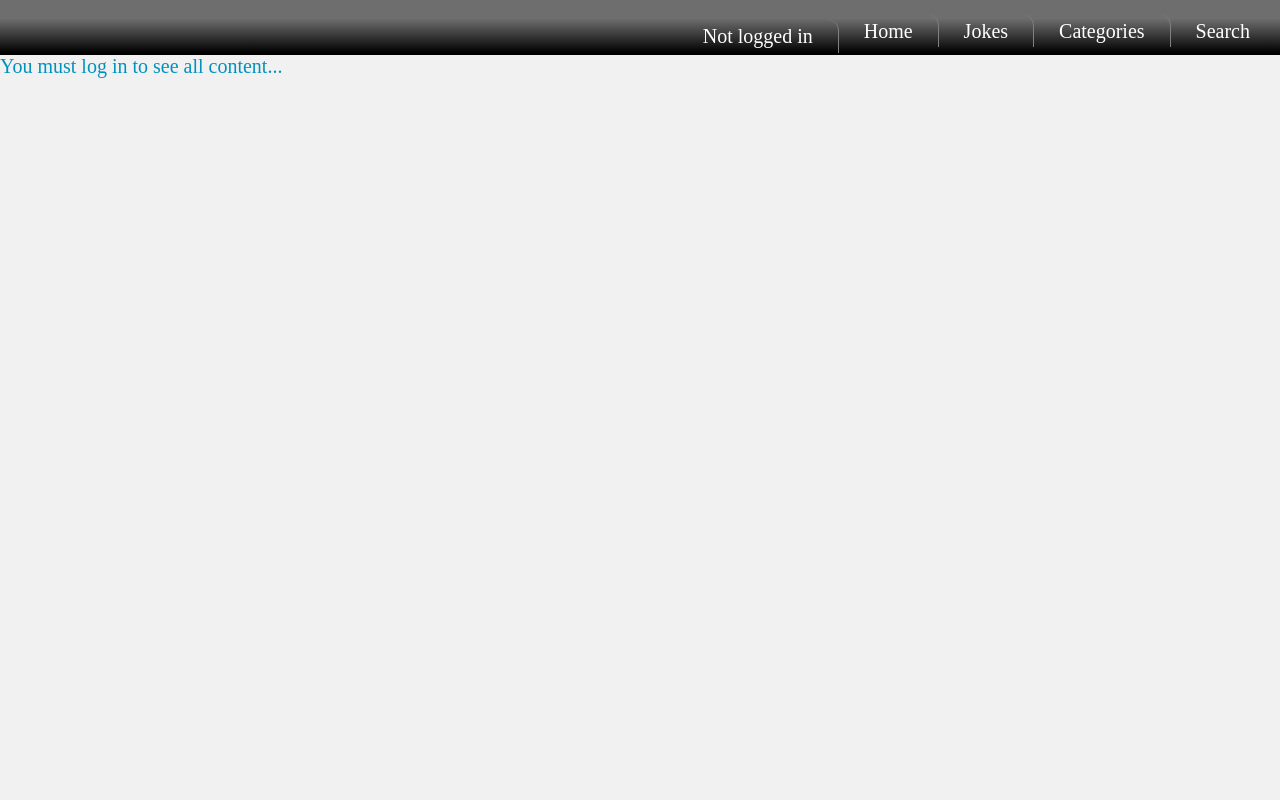
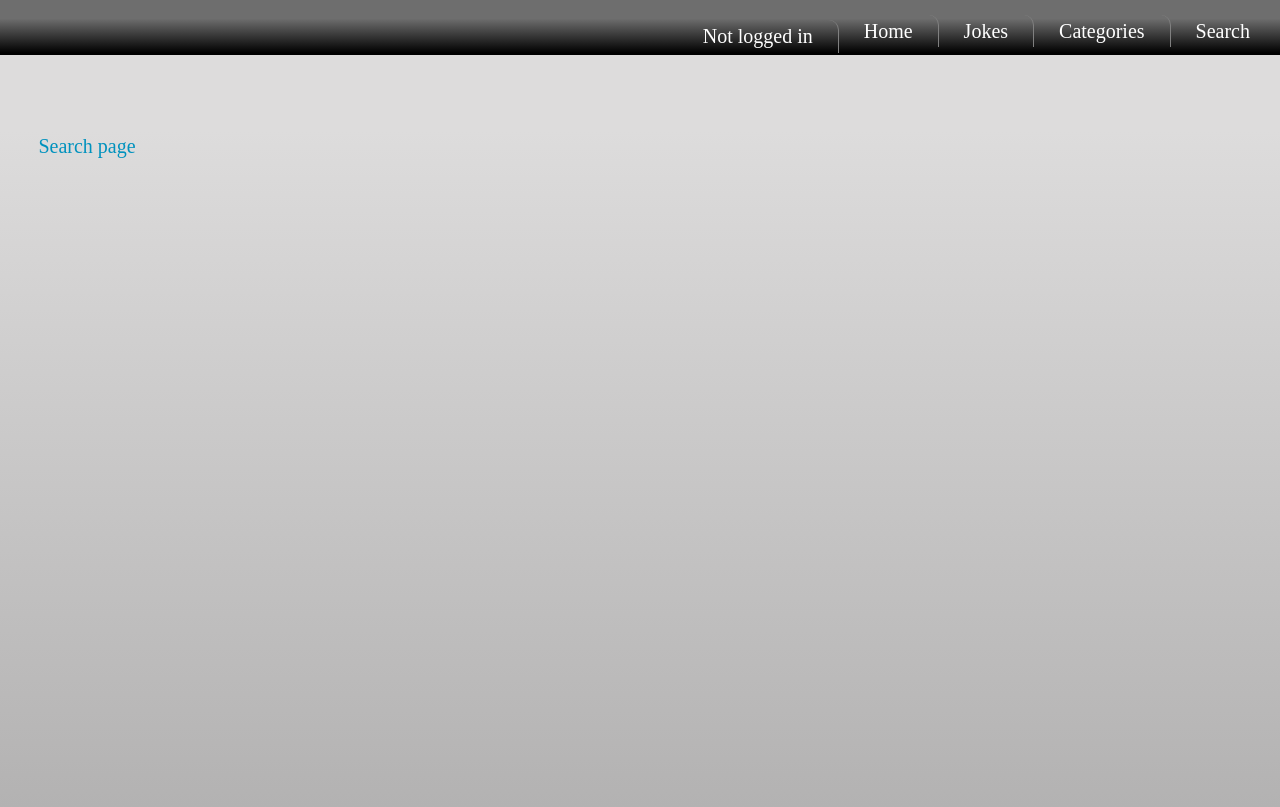
Before and after one commit to FreeFlight-Code/norrisAPI, a React (Create React App) app: page /search in a window 1280 px wide. Built offline with nearby package versions, Linux system fonts and the light colour scheme.

Commit message:
added pages component

```diff
--- a/src/App.jsx
+++ b/src/App.jsx
@@ -1,15 +1,11 @@
 import React from 'react';
-import ReactDOM from 'react-dom';
-import { BrowserRouter as Router, Route, Switch} from "react-router-dom";
-import Header from './components/Header'
-import Home from './pages/Home'
-import Categories from './pages/Categories'
-import Jokes from './pages/Jokes'
-import Search from './pages/Search'
+import ReactDOM from "react-dom";
+import Header from './components/Header';
+import Pages from './Pages';
 
 import './App.scss';
 
-export default class App extends React.PureComponent {
+export default class App extends React.Component {
   constructor(props) {
     super(props);
     this.state = {
@@ -29,7 +25,9 @@ export default class App extends React.PureComponent {
         this.setState({
           loggedin: true
         })
+        window.location = "/search";
       }, 3000);
+
     }
   }
 
@@ -41,37 +39,14 @@ export default class App extends React.PureComponent {
   }
 
   render() {
+    // console.log(this.state.loggedin, '...am i logged in? App...')
     const {loggedin} = this.state;
 
     return (
       <div id="ChuckNorrisApp">
         <div id="modal"></div>
         <Header loggedin={loggedin} />
-
-        <Router>
-          {loggedin && (
-            <Switch>
-              <Route path="/categories">
-                <Categories />
-              </Route>
-              <Route path="/jokes">
-                <Jokes />
-              </Route>
-              <Route path="/search">
-                <Search />
-              </Route>
-            </Switch>
-          )}
-
-          <Switch>
-            <Route exact path="/">
-              <Home loginUser={this.loginUser} />
-            </Route>
-            <Route path="/">
-              <div>You must log in to see all content...</div>
-            </Route>
-          </Switch>
-        </Router>
+        <Pages loginUser = {this.loginUser}/>
       </div>
     );
   }
--- /dev/null
+++ b/src/Pages.jsx
@@ -0,0 +1,38 @@
+import React from "react";
+import { BrowserRouter as Router, Route, Switch } from "react-router-dom";
+import Home from "./pages/Home";
+import Categories from "./pages/Categories";
+import Jokes from "./pages/Jokes";
+import Search from "./pages/Search";
+
+export default class Routes extends React.Component {
+  constructor(props){
+    super(props)
+    this.state = {
+
+    }
+  }
+  render() {
+    return (
+      <Router>
+        <Switch>
+          <Route path="/categories">
+            <Categories />
+          </Route>
+          <Route path="/jokes">
+            <Jokes />
+          </Route>
+          <Route path="/search">
+            <Search />
+          </Route>
+          <Route exact path="/">
+            <Home loginUser={this.props.loginUser} />
+          </Route>
+          <Route path="/">
+            <div>404 sorry page not found</div>
+          </Route>
+        </Switch>
+      </Router>
+    );
+  }
+}
```
